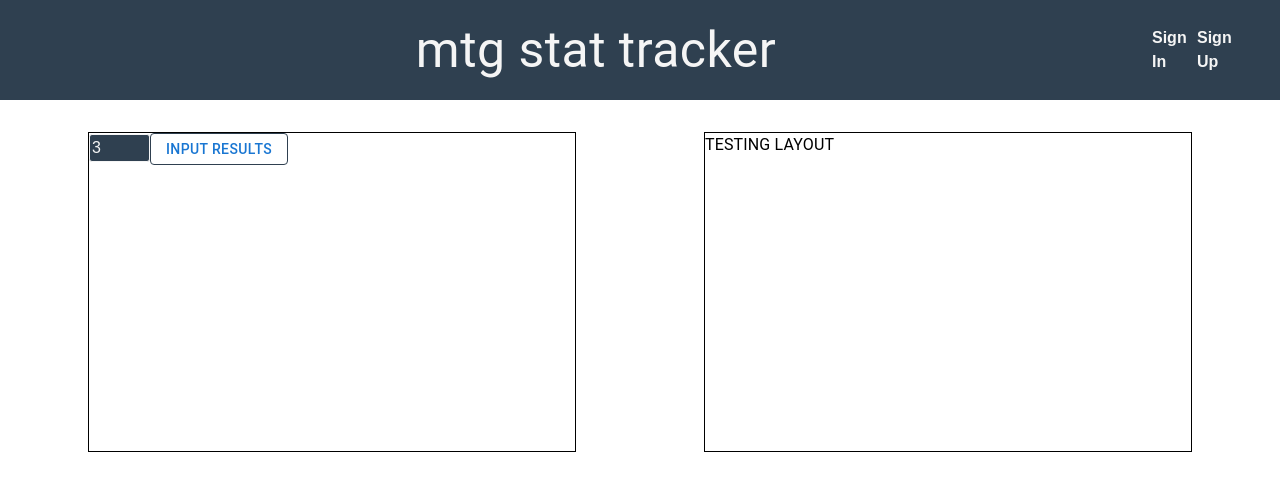
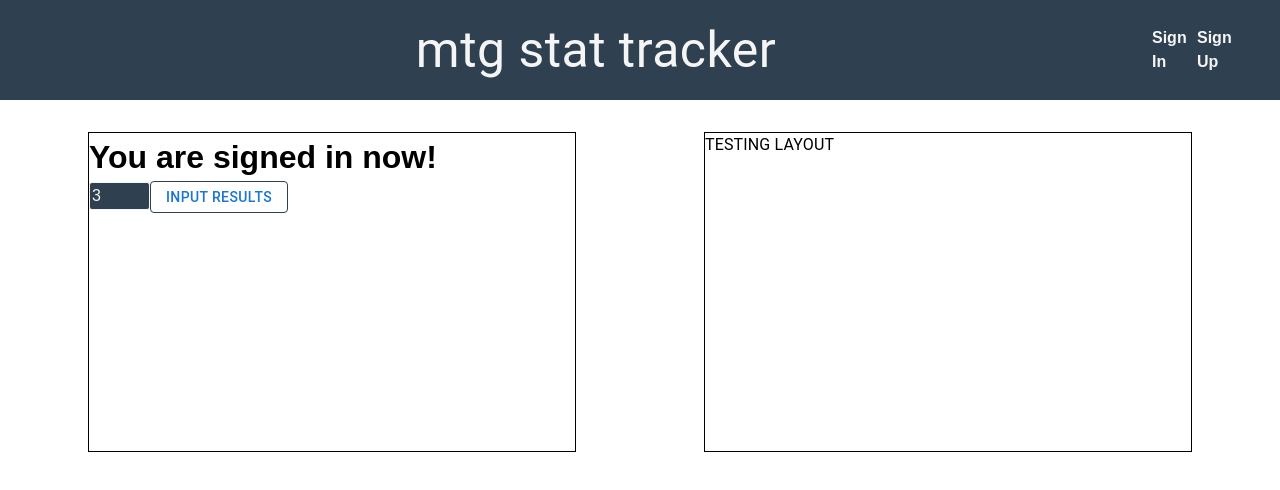
Before and after one commit to Brianjanes/mtg-stat-tracker, a React (Create React App) app in the folder client/: page /dashboard in a window 1280 px wide. Shown: the top 490 px of the page. Built offline with nearby package versions, Linux system fonts and the light colour scheme; no server answers.

Commit message:
moved an h1 tag lol

```diff
--- a/client/src/routes/DashBoard.jsx
+++ b/client/src/routes/DashBoard.jsx
@@ -72,6 +72,7 @@
       }}
     >
       <Box style={{ border: "1px solid black", width: "60%", height: "20rem" }}>
+        <h1>You are signed in now!</h1>
         <form>
           <input
             type="number"
@@ -114,7 +115,6 @@
                   Submit Results
                 </Button>
               </div>
-              <h1>You are signed in now!</h1>
             </Box>
           </Modal>
         </form>
```
